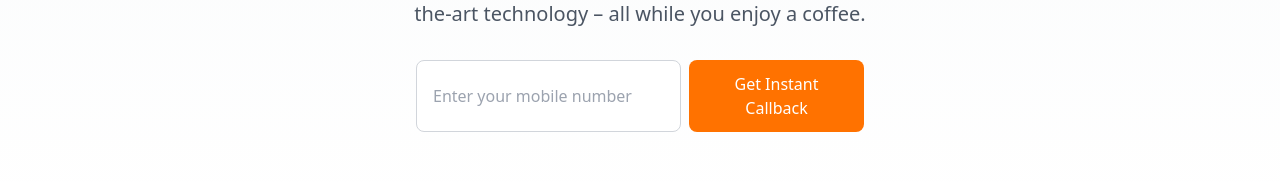
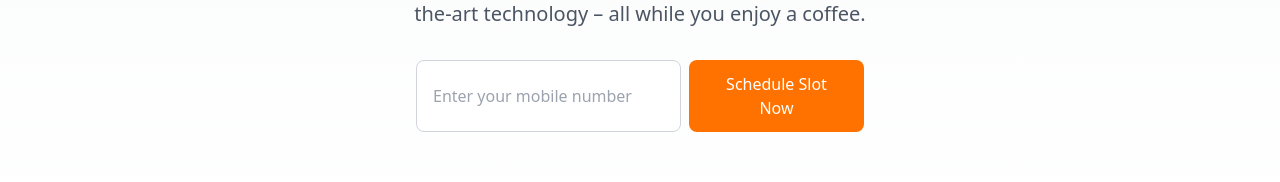
Before and after one commit to gaadimech/GaadiMech-PWA, a React (Vite) app: page /express in a window 1280 px wide. Shown: the part 308-490 px from the top of the page. Built offline with nearby package versions, Linux system fonts and the light colour scheme; no server answers; a web font is replaced by a local one.

Commit message:
Update Express Service button text to 'Schedule Slot Now'

```diff
--- a/src/pages/Express.tsx
+++ b/src/pages/Express.tsx
@@ -385,7 +385,7 @@ const ExpressService = () => {
                       disabled={isSubmitting}
                       className="bg-[#FF7200] text-white px-6 py-3 rounded-lg hover:bg-[#0e5aa8] transition-colors disabled:opacity-50"
                     >
-                      {isSubmitting ? 'Submitting...' : 'Get Instant Callback'}
+                      {isSubmitting ? 'Submitting...' : 'Schedule Slot Now'}
                     </button>
                   </div>
                   {error && (
```
